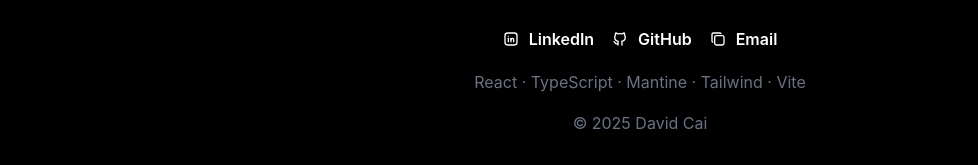
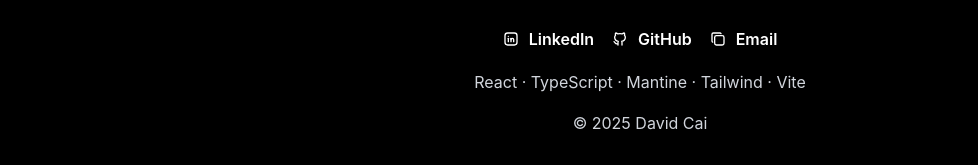
Before and after one commit to davidxcai/david-cai-portfolio, a React (Vite) app: page / in a window 1280 px wide. Shown: the part 1793-1958 px from the top of the page, without its empty margins (0-978 px from the left). Built offline with nearby package versions, Linux system fonts and the light colour scheme.

Commit message:
Adjusted profile image height

```diff
--- a/src/components/Footer.tsx
+++ b/src/components/Footer.tsx
@@ -13,10 +13,10 @@ export function Footer() {
                 <Group justify="center">
                     <SocialLinks />
                 </Group>
-                <p className="text-gray-500">
+                <p className="text-gray-300">
                     React · TypeScript · Mantine · Tailwind · Vite
                 </p>
-                <p className="text-gray-500">© 2025 David Cai</p>
+                <p className="text-gray-300">© 2025 David Cai</p>
             </div>
         </footer>
     );
--- a/src/components/HeroSection.tsx
+++ b/src/components/HeroSection.tsx
@@ -9,7 +9,7 @@ export function HeroSection() {
         <div className="flex flex-col md:flex-row justify-center items-center gap-8 max-w-7xl mx-auto mb-16">
             <img
                 src={vector}
-                className=" size-75 sm:size-150"
+                className=" size-100 sm:size-150"
                 alt="Silhouette outline of David Cai"
             />
             {/* <ProfilePicture /> */}
@@ -18,9 +18,9 @@ export function HeroSection() {
                     <h1 className="text-7xl sm:text-9xl font-bold nanum-text text-center md:text-left">
                         I'm David
                     </h1>
-                    <h3 className="text-gray-400 text-3xl sm:text-5xl nanum-text text-center md:text-left">
+                    <h2 className="text-gray-400 text-3xl sm:text-5xl nanum-text text-center md:text-left">
                         A fullstack web developer & computer science student
-                    </h3>
+                    </h2>
                 </div>
                 {isMobile && (
                     <NavLink
```
